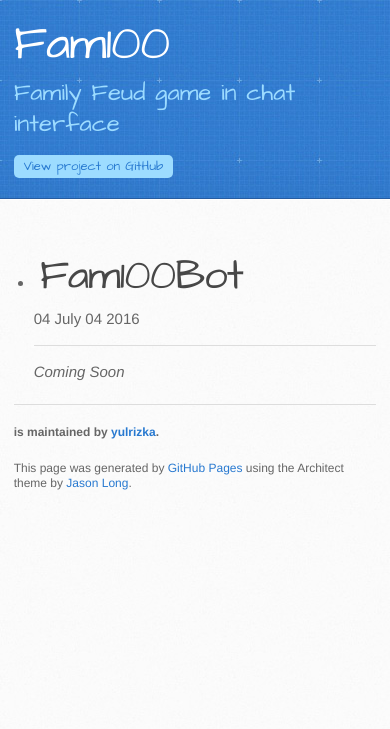
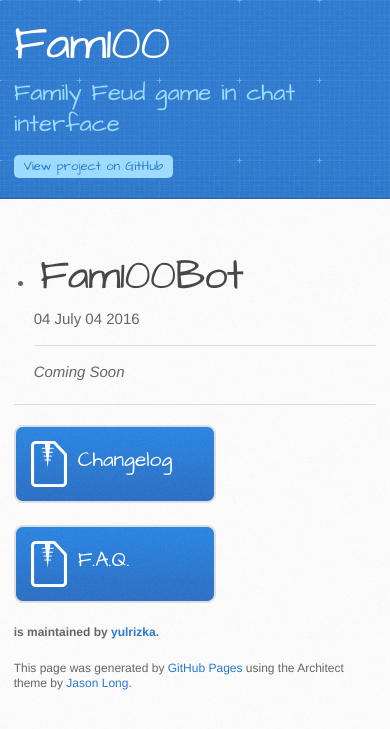
Before and after one commit to yulrizka/fam100, a Jekyll site: the page built from index.html, in a window 390 px wide. Shown: the top 729 px of the page. Built offline with Jekyll 4.4.1, drawn with Linux system fonts in a browser that asks for light colours.

Commit message:
Display sidebar button on mobile

```diff
--- a/_layouts/default.html
+++ b/_layouts/default.html
@@ -33,10 +33,10 @@
         </section>
 
         <aside id="sidebar">
-        <a href="{{ site.github.url }}/changelog.html" class="button">
+          <a href="{{ site.github.url }}/changelog.html" class="button">
             Changelog
           </a>
-        <a href="{{ site.github.url }}/faq.html" class="button">
+          <a href="{{ site.github.url }}/faq.html" class="button">
             F.A.Q.
           </a>
           <p class="repo-owner"><a href="https://github.com/yulrizka/fam100"></a> is maintained by <a href="https://github.com/yulrizka">yulrizka</a>.</p>
--- a/stylesheets/stylesheet.css
+++ b/stylesheets/stylesheet.css
@@ -858,9 +858,9 @@
     background-image: none;
     border-top: solid 1px #ddd;
   }
-  aside#sidebar a.button {
+  /*aside#sidebar a.button {
     display: none;
-  }
+  }*/
   #main-content h1:before,
   #main-content h2:before,
   #main-content h3:before,
```
